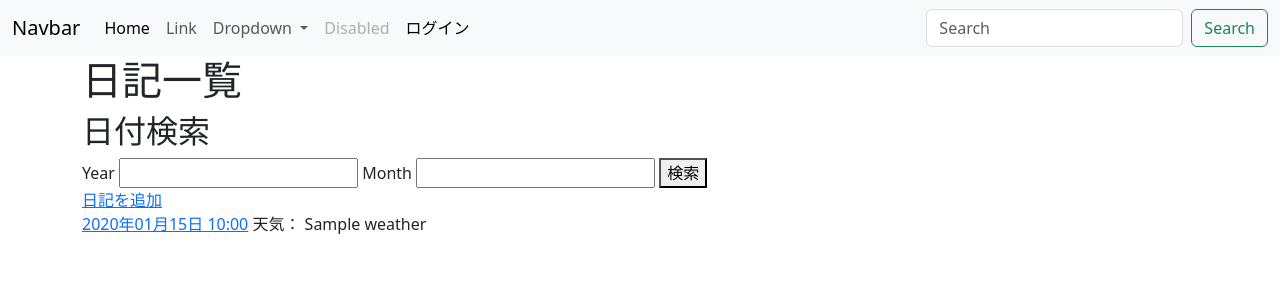
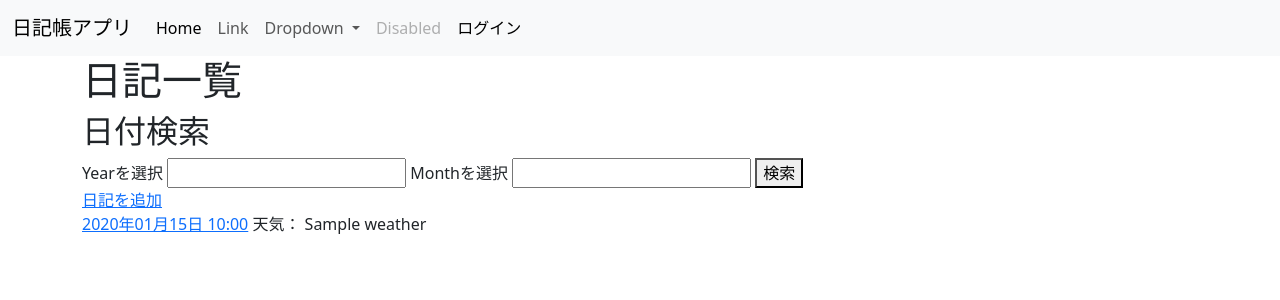
Before and after one commit to st-nanako/django-assignment, a Django app: template templates/diary/index.html in a window 1280 px wide. Shown: the top 300 px of the page. Run offline with Django 4.2, Linux system fonts and the light colour scheme; the template is opened without the code that fills it: most values are stand-ins (such as "Sample title", 1, 10 or a date in 2020); form fields are guessed from the names that the template uses; some libraries are stand-ins or nearby versions.

Commit message:
disp correction

```diff
--- a/diary/models.py
+++ b/diary/models.py
@@ -29,4 +29,4 @@ class Diary(models.Model):
     feeling = models.CharField(max_length=10, choices=MOOD_CHOICES)
 
     def __str__(self): # 管理画面でレコード毎に表示する文字列を指定
-        return f'{self.created_at}'
+        return f'{self.created_at.strftime('%Y-%m-%d %H:%M')}'
--- a/templates/accounts/signup.html
+++ b/templates/accounts/signup.html
@@ -2,7 +2,7 @@
 {% load django_bootstrap5 %}
 
 {% block contents %}
-<h1>Djangoで作るサインアップ機能</h1>
+<h1>サインアップ</h1>
 <section>
     <form method="post">
         {% csrf_token %}
--- a/templates/base.html
+++ b/templates/base.html
@@ -12,7 +12,7 @@
   <body>
   <nav class="navbar navbar-expand-lg bg-body-tertiary">
     <div class="container-fluid">
-      <a class="navbar-brand" href="#">Navbar</a>
+      <a class="navbar-brand" href="#">日記帳アプリ</a>
       <button class="navbar-toggler" type="button" data-bs-toggle="collapse" data-bs-target="#navbarSupportedContent" aria-controls="navbarSupportedContent" aria-expanded="false" aria-label="Toggle navigation">
         <span class="navbar-toggler-icon"></span>
       </button>
@@ -51,10 +51,10 @@
            {% endif %}
           </li>
         </ul>
-        <form class="d-flex" role="search">
+        {% comment %} <form class="d-flex" role="search">
         <input class="form-control me-2" type="search" placeholder="Search" aria-label="Search">
           <button class="btn btn-outline-success" type="submit">Search</button>
-        </form>
+        </form> {% endcomment %}
       </div>
     </div>
   </nav>
--- a/templates/diary/index.html
+++ b/templates/diary/index.html
@@ -8,8 +8,8 @@
 <h1>日記一覧</h1>
 <form method="get" action="{% url 'search' %}">
   <h2>日付検索</h2>
-  {{ form.year.label_tag }} {{ form.year }}
-  {{ form.month.label_tag }} {{ form.month }}
+  {{ form.year.label_tag }}を選択 {{ form.year }}
+  {{ form.month.label_tag }}を選択 {{ form.month }}
   <button type="submit">検索</button>
 </form>
 <a href="{% url 'add'%}">日記を追加</a>
--- a/templates/registration/login.html
+++ b/templates/registration/login.html
@@ -3,7 +3,7 @@
 
 {% block contents %}
 {% comment %} ユーザーを認証している場合はログイン後のページを表示 {% endcomment %}
-<h1>Djangoで作るログイン機能</h1>
+<h1>ログイン</h1>
 {% if user.is_authenticated %}
     <p>{{ user }} でログインしています</p>
     <a href="{% url 'logout' %}">
```
Also changed, not shown: diary/forms.py (+8 -8 lines).
